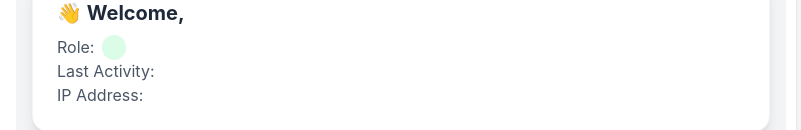
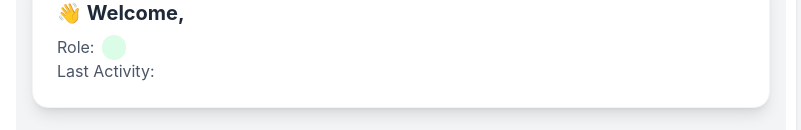
Before and after one commit to gvnaresshuser/nestjs-react-cicd-app, a React (Vite) app in the folder reactjs-cicd-frontend/: page /users in a window 1280 px wide. Shown: the part 198-328 px from the top of the page, without its empty margins (244-1045 px from the left). Built offline with nearby package versions, Linux system fonts and the light colour scheme; no server answers.

Commit message:
Fix SPA routing for React IP removed

```diff
--- a/reactjs-cicd-frontend/src/pages/Users.jsx
+++ b/reactjs-cicd-frontend/src/pages/Users.jsx
@@ -7,16 +7,16 @@
     const [users, setUsers] = useState([]);
     const [timer, setTimer] = useState(0);
     const [currentUser, setCurrentUser] = useState(null);
-    const [ip, setIp] = useState('');
+    //const [ip, setIp] = useState('');
 
-    const getCurrentUser = async () => {
+    /*     const getCurrentUser = async () => {
             try {
                 const res = await api.get('/users/me');
                 console.log('Current User:', res.data);
             } catch (err) {
                 console.error(err);
             }
-    };
+        }; */
 
     // ✅ Fetch users with timer
     const getUsers = async () => {
@@ -36,7 +36,7 @@
             }
         }
     };
-    useEffect(() => {
+    /*     useEffect(() => {
             const fetchIp = async () => {
                 try {
                     const res = await api.get('/users/ip');
@@ -48,7 +48,7 @@
             };
 
             fetchIp();
-    }, []);
+        }, []); */
 
     useEffect(() => {
         const fetchUser = async () => {
@@ -131,12 +131,12 @@
                     </span>
                 </p>
                 {/* ✅ NEW: IP DISPLAY */}
-                <p className="text-gray-600">
+                {/* <p className="text-gray-600">
                     IP Address:
                     <span className="ml-2 font-semibold text-blue-600">
                         {ip}
                     </span>
-                </p>
+                </p> */}
 
             </div>
             {/* ACTION BUTTONS */}
```
Lines whose indentation alone changed are shown as unchanged.
